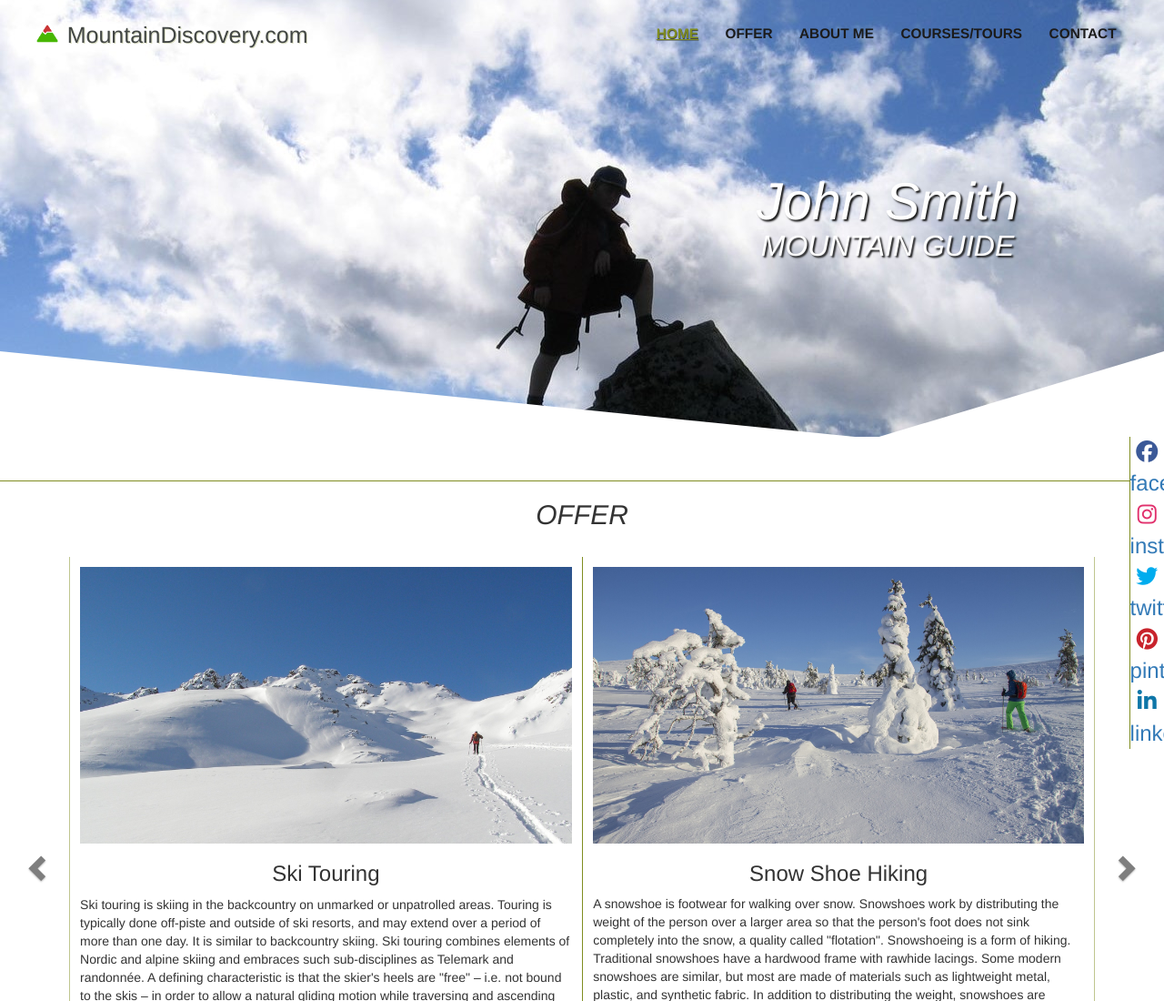
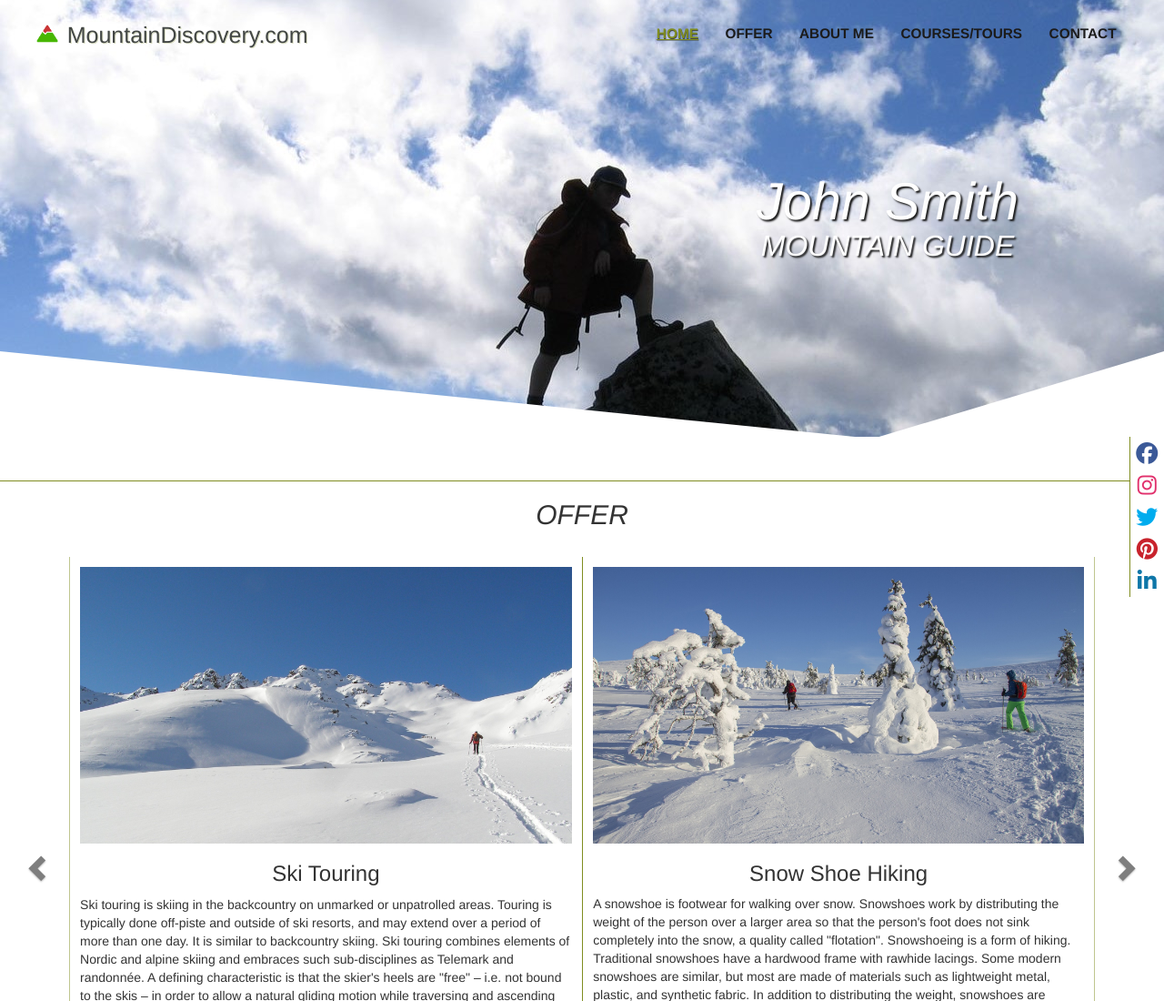
Before and after one commit to MiWuttig/Capstone, a plain HTML site: page index.html in a window 1280 px wide. Shown: the top 1100 px of the page at 91% size. Drawn offline with nearby package versions, Linux system fonts and the light colour scheme.

Commit message:
Update socialMediaBox.css

```diff
--- a/css/socialMediaBox.css
+++ b/css/socialMediaBox.css
@@ -23,6 +23,11 @@
     .socialMediaBox a {
         display: block;
         text-align: center;
+        font-size: 0;
+    }
+
+    .socialMediaBox i {
+        margin: 0.7vh;
         font-size: 3vh;
     }
 }
```
